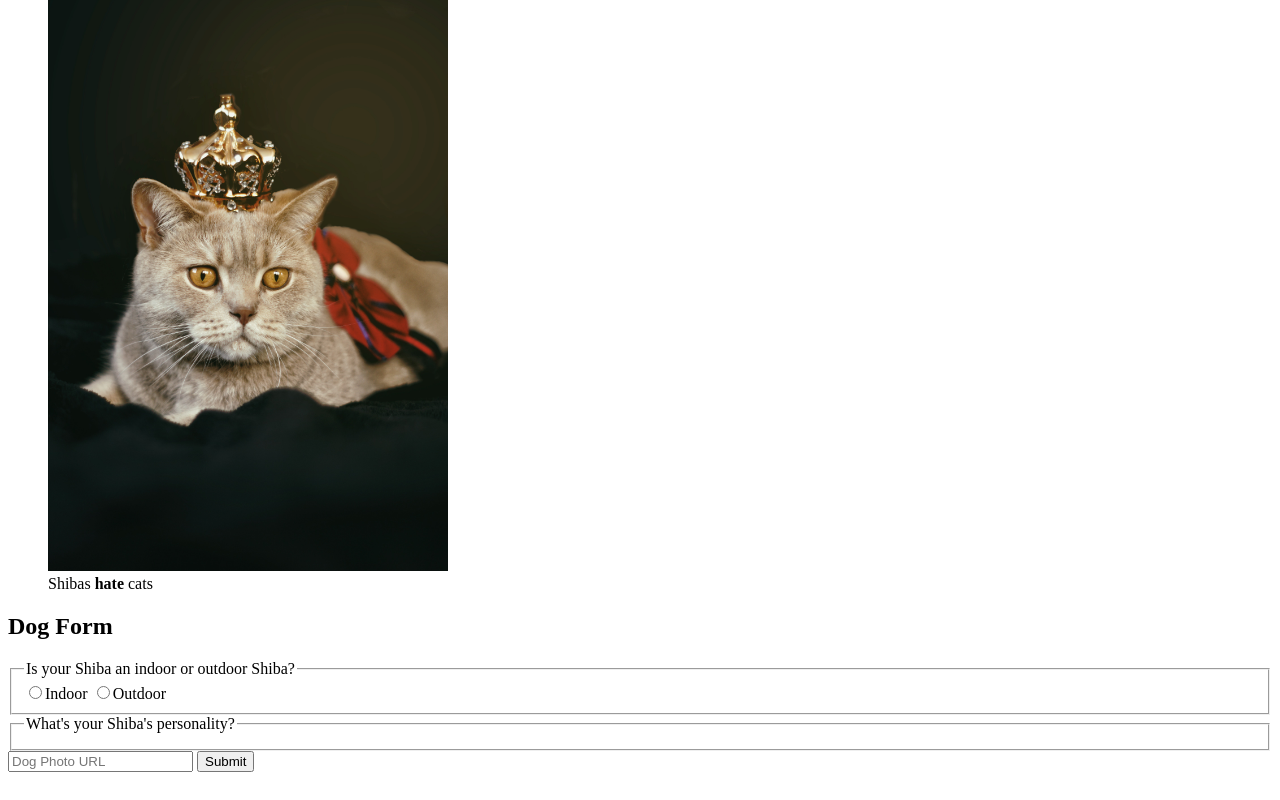
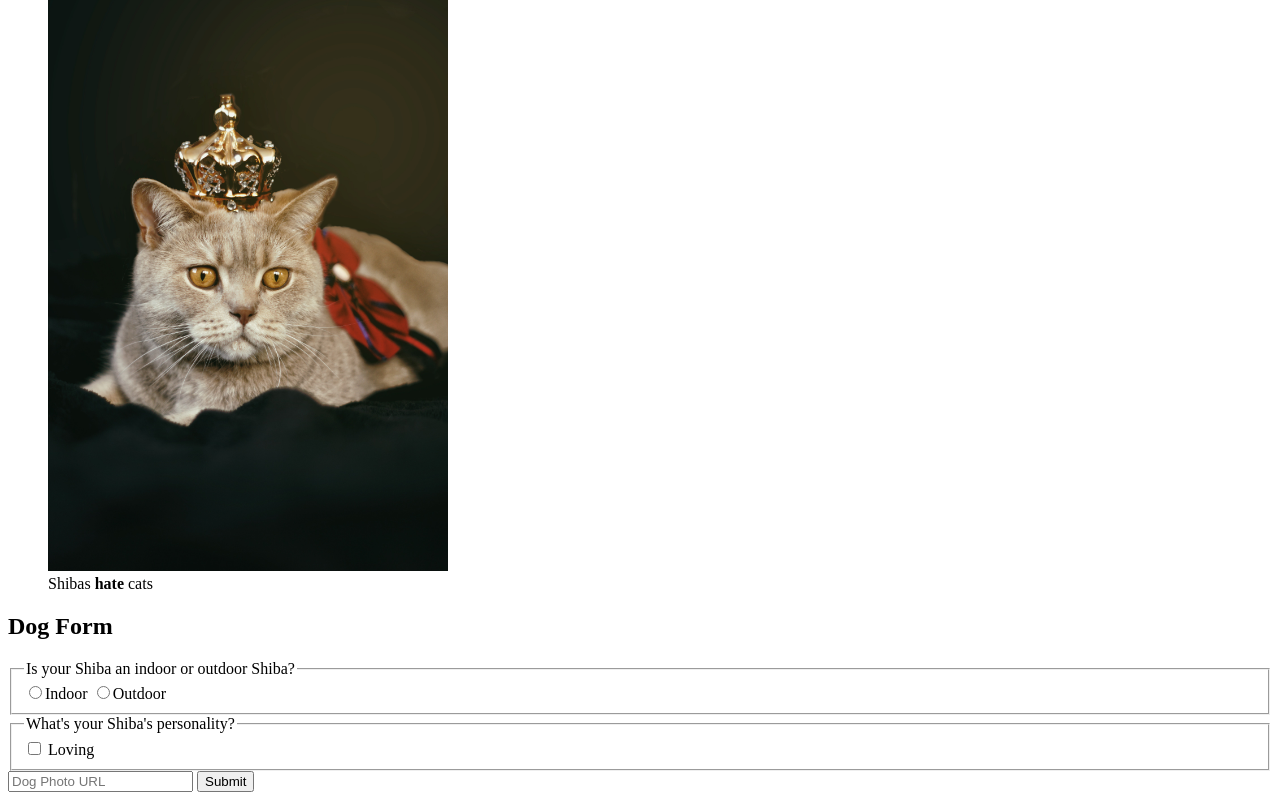
Before and after one commit to Shumimo/Dog-Photo-App, a plain HTML site: page index.html in a window 1280 px wide. Shown: the part 1137-1937 px from the top of the page. Drawn offline with Linux system fonts and the light colour scheme; files whose address does not match are found by name.

Commit message:
Step 53: Add Loving checkbox

```diff
--- a/index.html
+++ b/index.html
@@ -55,6 +55,7 @@
       </fieldset>
       <fieldset>
         <legend>What's your Shiba's personality?</legend>
+        <input type="checkbox"> Loving
       </fieldset>
       <input type="text" name="dogphotourl" placeholder="Dog Photo URL" required>
       <button type="submit">Submit</button>
```
